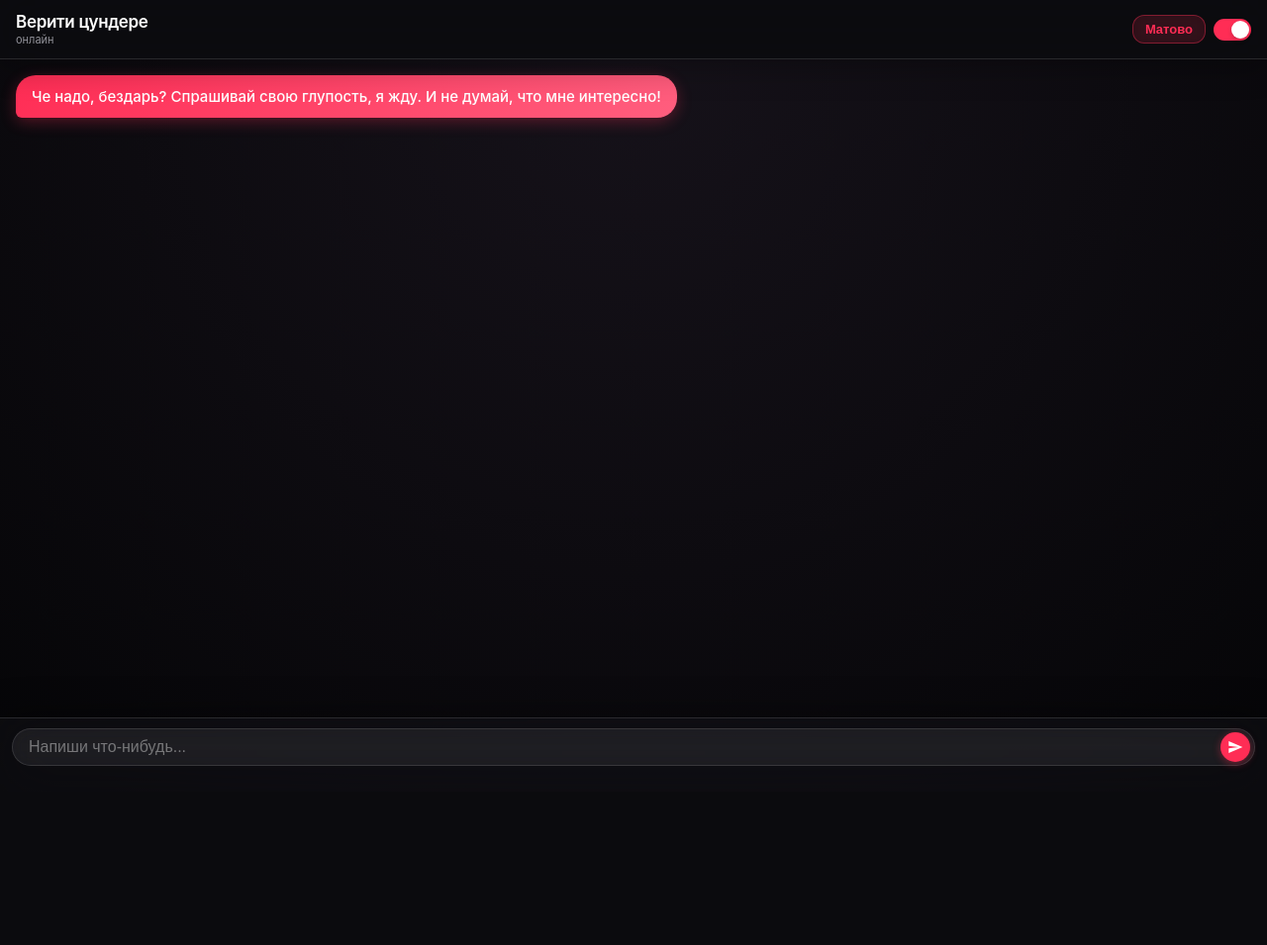
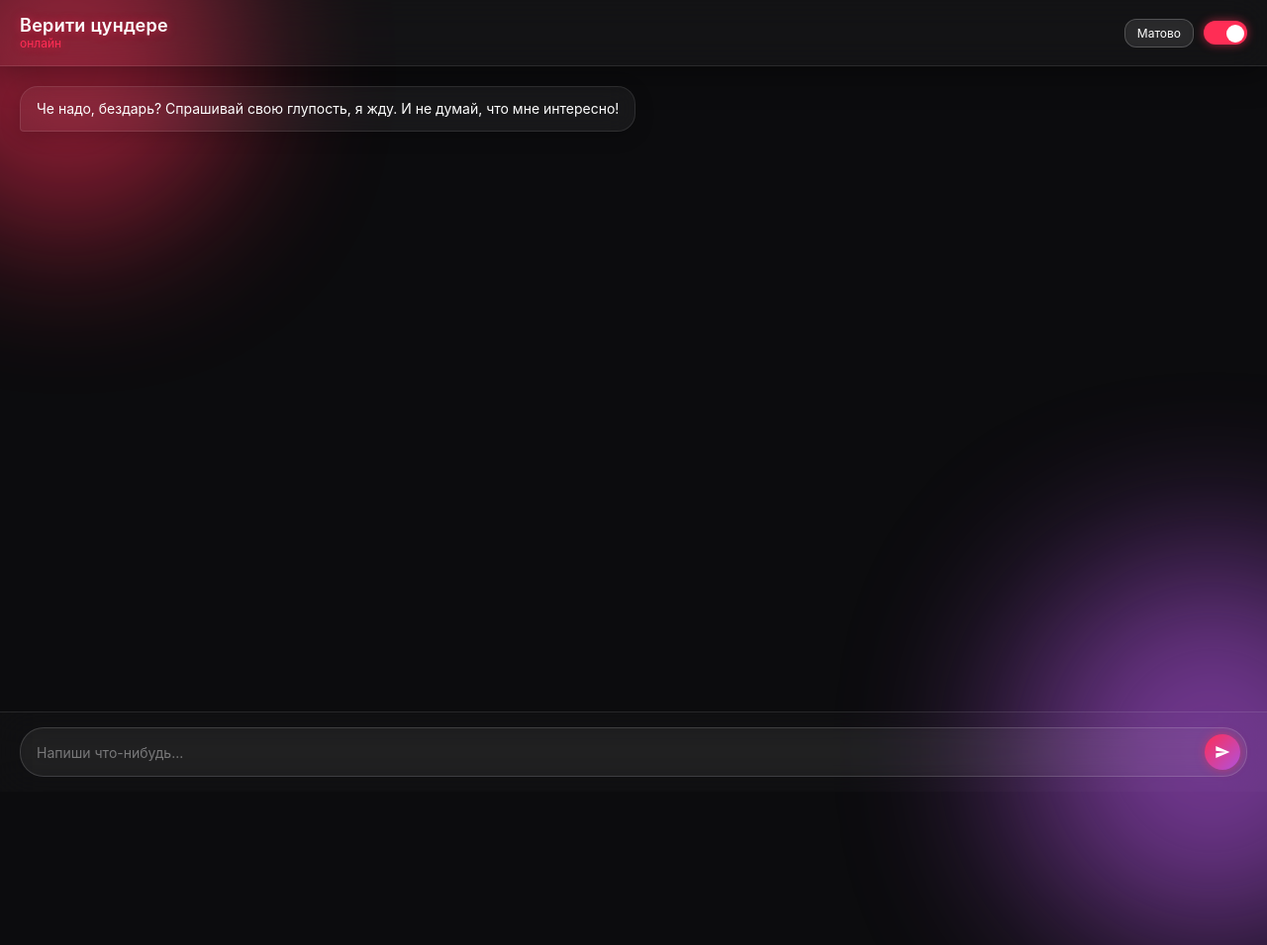
Before and after one commit to mihail546/veriti_cundere-site, a Flask app: page / in a window 1280 px wide; the page is wider, and only the part inside the window is pictured. Shown: that part at 99% size. Before the commit the page ends 776 px from the top of that part, so only its background shows below. Run offline with Flask 3, Linux system fonts and the light colour scheme.

Commit message:
Update style.css

```diff
--- a/static/style.css
+++ b/static/style.css
@@ -1,97 +1,218 @@
+:root {
+    --bg-color: #0c0c0e;
+    --neon-pink: #ff2d55;
+    --neon-purple: #af52de;
+    --neon-blue: #00f0ff;
+}
+
 * {
     box-sizing: border-box;
     margin: 0;
     padding: 0;
-    -webkit-tap-highlight-color: transparent;
+    font-family: -apple-system, BlinkMacSystemFont, "Segoe UI", Roboto, Helvetica, Arial, sans-serif;
 }
 
 body {
-    font-family: -apple-system, BlinkMacSystemFont, "Segoe UI", Roboto, sans-serif;
-    background: #050507;
+    background-color: var(--bg-color);
     color: #fff;
+    height: 100vh;
     display: flex;
     flex-direction: column;
-    height: 100vh;
     overflow: hidden;
+    position: relative;
 }
 
-/* =========================
-   ШАПКА (ЖИДКОЕ СТЕКЛО)
-   ========================= */
+/* Эффект живого неонового фона как в One UI 6 (плавные переливающиеся пятна) */
+body::before, body::after {
+    content: '';
+    position: absolute;
+    width: 350px;
+    height: 350px;
+    border-radius: 50%;
+    filter: blur(80px);
+    z-index: -1;
+    opacity: 0.5;
+    animation: neonPulse 8s infinite alternate ease-in-out;
+}
 
+body::before {
+    background: var(--neon-pink);
+    top: -100px;
+    left: -100px;
+}
+
+body::after {
+    background: var(--neon-purple);
+    bottom: -100px;
+    right: -100px;
+    animation-delay: -4s;
+}
+
+@keyframes neonPulse {
+    0% {
+        transform: scale(1) translate(0, 0);
+        opacity: 0.4;
+    }
+    50% {
+        transform: scale(1.2) translate(30px, 50px);
+        opacity: 0.7;
+    }
+    100% {
+        transform: scale(0.9) translate(-20px, -30px);
+        opacity: 0.5;
+    }
+}
+
+/* Шапка с «жидким стеклом» и неоновой гранью */
 .main-header {
-    position: fixed;
-    top: 0;
-    left: 0;
-    width: 100%;
-    height: 60px;
-    z-index: 100;
+    padding: 15px 20px;
     display: flex;
+    justify-content: space-between;
     align-items: center;
-    justify-content: space-between;
-    padding: 0 16px;
-
-    /* Эффект жидкого стекла */
-    background: rgba(20, 20, 25, 0.45);
-    backdrop-filter: blur(25px) saturate(180%);
-    -webkit-backdrop-filter: blur(25px) saturate(180%);
-    border-bottom: 0.5px solid rgba(255, 255, 255, 0.12);
-    box-shadow: 0 8px 32px 0 rgba(0, 0, 0, 0.3);
-    transition: background 0.3s ease, backdrop-filter 0.3s ease;
+    background: rgba(255, 255, 255, 0.03);
+    backdrop-filter: blur(20px);
+    -webkit-backdrop-filter: blur(20px);
+    border-bottom: 0.5px solid rgba(255, 255, 255, 0.1);
+    box-shadow: 0 8px 32px 0 rgba(0, 0, 0, 0.37);
+    z-index: 10;
 }
 
 .header-info h1 {
-    font-size: 17px;
+    font-size: 18px;
     font-weight: 600;
-    color: #fff;
-    letter-spacing: -0.3px;
+    letter-spacing: 0.3px;
+    text-shadow: 0 0 10px rgba(255, 45, 85, 0.5);
 }
 
-.header-info .status {
-    font-size: 11px;
-    margin-top: 1px;
-    color: rgba(235, 235, 245, 0.6);
+.status {
+    font-size: 12px;
+    color: #ff2d55;
+    text-shadow: 0 0 8px rgba(255, 45, 85, 0.6);
 }
-
-/* =========================
-   КНОПКИ СПРАВА И МАТОВОСТЬ
-   ========================= */
 
 .header-controls {
     display: flex;
+    gap: 10px;
     align-items: center;
-    gap: 8px;
 }
 
-/* Кнопка переключения режимов стекла */
+/* Кнопка матовости / стекла теперь анимирована при нажатии */
 .matte-toggle-btn {
-    background: rgba(255, 45, 85, 0.15);
-    border: 0.5px solid rgba(255, 45, 85, 0.4);
-    color: #ff2d55;
+    background: rgba(255, 255, 255, 0.08);
+    border: 0.5px solid rgba(255, 255, 255, 0.2);
+    color: #fff;
     padding: 6px 12px;
     border-radius: 12px;
-    font-size: 13px;
-    font-weight: 600;
+    font-size: 12px;
     cursor: pointer;
     backdrop-filter: blur(10px);
-    -webkit-backdrop-filter: blur(10px);
     transition: all 0.2s ease;
 }
 
-.matte-toggle-btn:active {
-    transform: scale(0.95);
+.matte-toggle-btn:active, button:active, #send-btn:active {
+    transform: scale(0.92);
+    opacity: 0.7;
 }
 
-/* =========================
-   ПЕРЕКЛЮЧАТЕЛЬ
-   ========================= */
+/* Окно чата */
+#chat-window {
+    flex: 1;
+    padding: 20px;
+    overflow-y: auto;
+    display: flex;
+    flex-direction: column;
+    gap: 12px;
+}
 
+/* Сообщения (жидкое стекло) */
+.message {
+    max-width: 80%;
+    padding: 12px 16px;
+    border-radius: 18px;
+    font-size: 14px;
+    line-height: 1.4;
+    word-break: break-word;
+    backdrop-filter: blur(15px);
+    -webkit-backdrop-filter: blur(15px);
+}
+
+.message.bot {
+    background: rgba(255, 255, 255, 0.05);
+    border: 0.5px solid rgba(255, 255, 255, 0.1);
+    align-self: flex-start;
+    border-bottom-left-radius: 4px;
+    box-shadow: 0 4px 20px rgba(0, 0, 0, 0.2);
+}
+
+.message.user {
+    background: linear-gradient(135deg, rgba(255, 45, 85, 0.3), rgba(175, 82, 222, 0.3));
+    border: 0.5px solid rgba(255, 45, 85, 0.4);
+    align-self: flex-end;
+    border-bottom-right-radius: 4px;
+    box-shadow: 0 0 15px rgba(255, 45, 85, 0.2);
+}
+
+.message.system-status {
+    background: rgba(0, 0, 0, 0.4);
+    border: 0.5px dashed rgba(255, 255, 255, 0.2);
+    align-self: center;
+    font-size: 12px;
+    color: #aaa;
+}
+
+/* Панель ввода */
+#input-panel {
+    padding: 15px 20px;
+    background: rgba(255, 255, 255, 0.02);
+    backdrop-filter: blur(20px);
+    -webkit-backdrop-filter: blur(20px);
+    border-top: 0.5px solid rgba(255, 255, 255, 0.1);
+}
+
+.input-container {
+    display: flex;
+    align-items: center;
+    background: rgba(255, 255, 255, 0.05);
+    border: 0.5px solid rgba(255, 255, 255, 0.15);
+    border-radius: 24px;
+    padding: 6px 6px 6px 16px;
+    backdrop-filter: blur(10px);
+}
+
+#user-input {
+    flex: 1;
+    background: transparent;
+    border: none;
+    color: #fff;
+    font-size: 14px;
+    outline: none;
+}
+
+#user-input::placeholder {
+    color: rgba(255, 255, 255, 0.4);
+}
+
+#send-btn {
+    background: linear-gradient(135deg, #ff2d55, #af52de);
+    border: none;
+    width: 36px;
+    height: 36px;
+    border-radius: 50%;
+    display: flex;
+    align-items: center;
+    justify-content: center;
+    color: white;
+    cursor: pointer;
+    transition: transform 0.2s ease, opacity 0.2s ease;
+    box-shadow: 0 0 10px rgba(255, 45, 85, 0.5);
+}
+
+/* Переключатель внизу (чекбокс) */
 .input-switch {
     position: relative;
     display: inline-block;
-    width: 38px;
-    height: 22px;
-    cursor: pointer;
+    width: 44px;
+    height: 24px;
 }
 
 .input-switch input {
@@ -102,200 +223,44 @@ body {
 
 .switch-slider {
     position: absolute;
-    inset: 0;
-    background: rgba(255, 255, 255, 0.15);
-    border-radius: 999px;
-    transition: 0.2s;
-    backdrop-filter: blur(5px);
+    cursor: pointer;
+    top: 0; left: 0; right: 0; bottom: 0;
+    background-color: rgba(255, 255, 255, 0.1);
+    transition: .3s;
+    border-radius: 24px;
+    border: 0.5px solid rgba(255, 255, 2M5, 0.2);
 }
 
-.switch-slider::before {
+.switch-slider:before {
+    position: absolute;
     content: "";
-    position: absolute;
+    height: 18px;
     width: 18px;
-    height: 18px;
-    left: 2px;
-    top: 2px;
-    background: #fff;
+    left: 3px;
+    bottom: 2px;
+    background-color: white;
+    transition: .3s;
     border-radius: 50%;
-    transition: 0.2s;
-    box-shadow: 0 2px 4px rgba(0,0,0,0.2);
 }
 
-.input-switch input:checked + .switch-slider {
-    background: #ff2d55;
+input:checked + .switch-slider {
+    background-color: #ff2d55;
+    box-shadow: 0 0 10px rgba(255, 45, 85, 0.6);
 }
 
-.input-switch input:checked + .switch-slider::before {
-    transform: translateX(16px);
+input:checked + .switch-slider:before {
+    transform: translateX(20px);
 }
 
-/* =========================
-   ЧАТ
-   ========================= */
-
-#chat-window {
-    flex: 1;
-    margin-top: 60px;
-    padding: 16px 16px 110px 16px;
-    overflow-y: auto;
-    display: flex;
-    flex-direction: column;
-    gap: 12px;
-    min-height: 0;
-    -webkit-overflow-scrolling: touch;
-    scroll-padding-bottom: 110px;
-    position: relative;
-    z-index: 1;
-    background: radial-gradient(circle at top, #16121a 0%, #050507 100%);
+/* Режим «Матово» (если хочется убрать прозрачность стекла) */
+body.matte-mode {
+    background-color: #121214;
 }
-
-/* =========================
-   ОБОЛОЧКИ СООБЩЕНИЙ
-   ========================= */
-
-.message {
-    padding: 11px 16px;
-    border-radius: 20px;
-    max-width: 78%;
-    word-wrap: break-word;
-    overflow-wrap: break-word;
-    font-size: 15px;
-    line-height: 1.4;
-    display: block;
-    position: relative;
+body.matte-mode .main-header,
+body.matte-mode #input-panel,
+body.matte-mode .message.bot,
+body.matte-mode .matte-toggle-btn {
+    backdrop-filter: none;
+    -webkit-backdrop-filter: none;
+    background: #1c1c1e;
 }
-
-/* Пользователь */
-.message.user {
-    align-self: flex-end;
-    border-bottom-right-radius: 6px;
-    background: rgba(44, 44, 46, 0.8);
-    backdrop-filter: blur(10px);
-    border: 0.5px solid rgba(255, 255, 255, 0.08);
-    color: #fff;
-}
-
-/* Верити цундере (Розовый жидкий градиент) */
-.message.bot {
-    align-self: flex-start;
-    border-bottom-left-radius: 6px;
-    background: linear-gradient(135deg, #ff2d55 0%, #ff5e7e 100%);
-    color: #fff;
-    font-weight: 500;
-    box-shadow: 0 4px 15px rgba(255, 45, 85, 0.3);
-}
-
-/* =========================
-   СТАТУС "ПЕЧАТАЕТ"
-   ========================= */
-
-.system-status {
-    background: transparent !important;
-    color: rgba(235, 235, 245, 0.5) !important;
-    font-size: 13px;
-    align-self: center !important;
-    text-align: center;
-    width: 100%;
-}
-
-/* =========================
-   ПАНЕЛЬ ВВОДА
-   ========================= */
-
-#input-panel {
-    position: fixed;
-    bottom: 0;
-    width: 100%;
-    height: 75px;
-    padding: 10px 12px 25px;
-    z-index: 100;
-
-    background: rgba(20, 20, 25, 0.45);
-    backdrop-filter: blur(25px) saturate(180%);
-    -webkit-backdrop-filter: blur(25px) saturate(180%);
-    border-top: 0.5px solid rgba(255, 255, 255, 0.12);
-    box-shadow: 0 -8px 32px 0 rgba(0, 0, 0, 0.3);
-    transition: background 0.3s ease, backdrop-filter 0.3s ease;
-}
-
-#input-panel.input-hidden {
-    display: none !important;
-}
-
-body.input-off #chat-window {
-    padding-bottom: 16px;
-    scroll-padding-bottom: 16px;
-}
-
-/* Поле ввода */
-.input-container {
-    display: flex;
-    align-items: center;
-    width: 100%;
-    height: 38px;
-    padding: 4px 4px 4px 16px;
-    border-radius: 22px;
-    background: rgba(255, 255, 255, 0.06);
-    border: 0.5px solid rgba(255, 255, 255, 0.12);
-    backdrop-filter: blur(10px);
-}
-
-#user-input {
-    flex: 1;
-    height: 100%;
-    border: none;
-    background: transparent;
-    color: #fff;
-    outline: none;
-    font-size: 16px;
-}
-
-#user-input::placeholder {
-    color: rgba(255, 255, 255, 0.4);
-}
-
-/* Кнопка отправки */
-#send-btn {
-    width: 30px;
-    height: 30px;
-    border: none;
-    border-radius: 50%;
-    cursor: pointer;
-    display: flex;
-    align-items: center;
-    justify-content: center;
-    background: #ff2d55;
-    color: #fff;
-    box-shadow: 0 2px 8px rgba(255, 45, 85, 0.4);
-    transition: transform 0.2s;
-}
-
-#send-btn:active {
-    transform: scale(0.9);
-}
-
-/* =========================================
-   РЕЖИМ МАТОВОСТИ (ПЕРЕКЛЮЧАТЕЛЬ СТИЛЯ)
-   ========================================= */
-
-body.matte-mode .main-header,
-body.matte-mode #input-panel {
-    background: #121215 !important;
-    backdrop-filter: none !important;
-    -webkit-backdrop-filter: none !important;
-    border-color: rgba(255, 255, 255, 0.08) !important;
-    box-shadow: none !important;
-}
-
-body.matte-mode .input-container {
-    background: #1c1c1e !important;
-    backdrop-filter: none !important;
-    border-color: rgba(255, 255, 255, 0.1) !important;
-}
-
-body.matte-mode .matte-toggle-btn {
-    background: #2c2c2e;
-    border-color: #3a3a3c;
-    color: #fff;
-}
```
